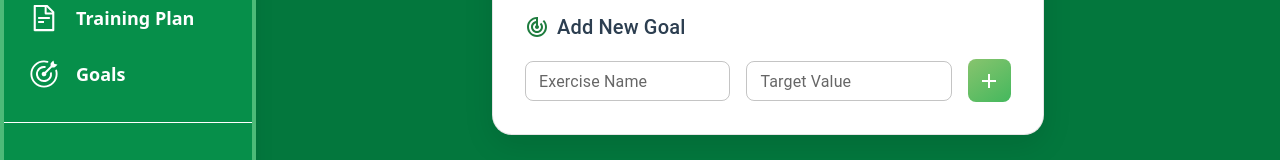
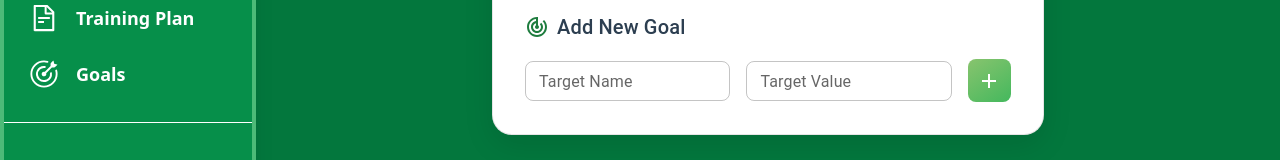
Before and after one commit to F0zzi4/ReactUnivr, a React (Vite) app in the folder MyPersonalTraining/: page /customer/goals in a window 1280 px wide. Shown: the part 324-484 px from the top of the page. Built offline with nearby package versions, Linux system fonts and the light colour scheme; no server answers; the database is empty; sample sign-in values are in the browser's storage.

Commit message:
target name

```diff
--- a/MyPersonalTraining/src/components/customer/goals/Goals.tsx
+++ b/MyPersonalTraining/src/components/customer/goals/Goals.tsx
@@ -386,7 +386,7 @@ export default function GymGoals() {
             }}
           >
             <TextField
-              label="Exercise Name"
+              label="Target Name"
               variant="outlined"
               fullWidth
               size="small"
```
